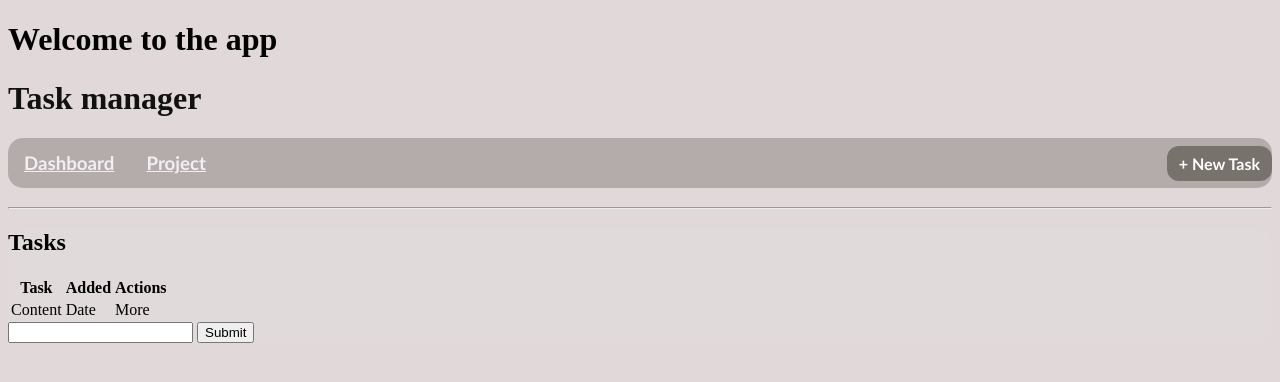
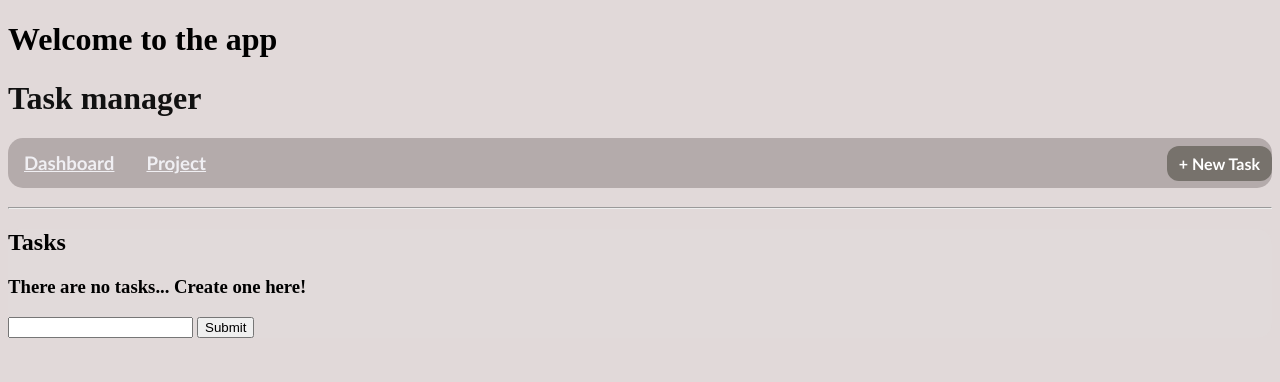
Before and after one commit to Oladelefam/Busniess, a Flask app: page / in a window 1280 px wide. Shown: the top 382 px of the page. Run offline with Flask 3, Linux system fonts and the light colour scheme.

Commit message:
Implement task management features: add task creation, display tasks with creation date, and set up database model

```diff
--- a/My_flask/First_back.py
+++ b/My_flask/First_back.py
@@ -1,19 +1,54 @@
-from flask import Flask, render_template
+from flask import Flask, render_template, redirect, request
 from flask_sqlalchemy import SQLAlchemy
+from datetime import datetime
 
 # My app
 
 app = Flask(__name__)
 
 app.config["SQLALCHEMY_DATABASE_URI"] = "sqlite:///database.db"
-db = SQLAlchemy()
+db = SQLAlchemy(app)
 
-@app.route("/")
+
+#Data class - row of data
+class MyTask(db.Model):
+    id = db.Column(db.Integer, primary_key=True)
+    Content = db.Column(db.String(100), nullable=False)
+    complete = db.Column(db.Integer, default=0)
+    created = db.Column(db.DateTime, default=datetime.utcnow)
+
+    def __repr__(self) -> str:
+        return f"Task (self.id)"
+
+
+#Routes to Webpage
+#Home page
+@app.route("/", methods=["POST", "GET"])
 
 def index():
-    return render_template("Main.html")
+    #Add a Task
+    if request.method == "POST":
+        Current_task = request.form['content']
+        new_task = MyTask(content=Current_task)
+        try:
+            db.session.add(new_task)
+            db.session.commit()
+            return redirect("/")
+        except Exception as e:
+            print(f"Error{e}")
+            return f"Error{e}"
+    #See all current task
+    else:
+        tasks = MyTask.query.order_by(MyTask.created).all()
+
+        return render_template("Main.html", task=tasks)
+
+
+
 
 
 
 if __name__ == "__main__":
+    with app.app_context():
+        db.create_all()
     app.run(debug=True)
--- a/My_flask/templates/Main.html
+++ b/My_flask/templates/Main.html
@@ -8,6 +8,7 @@
 
 {% block body %}
 <header>
+
   <h1>
     <a id="Title1" href="{{ url_for('index') }}">Task manager</a>
   </h1>
@@ -26,20 +27,33 @@
 
 <main>
   <div class="content">
+
     <h2 id="header1"> Tasks </h2>
+    {% if tasks | length < 1%}
+    <h3>There are no tasks... Create one here!</h3>
+    {% else %}
     <table>
       <tr>
         <th> Task </th>
         <th> Added </th>
         <th> Actions </th>
       </tr>
-      <tr>
-        <td>Content</td>
-        <td>Date</td>
-        <td>More</td>
-      </tr>
+      {% for task in tasks %}
+        <tr>
+            <td>{{task.content}}</td>
+            <td>{{task.created.strftime("%d")}}</td>
+            <td>
+                <a href="/delete/{{task.id}}">Delete</a>
+            </td>
+            <br>
+            <td>
+                <a href="/update/{{task.id}}">Edit</a>
+            </td>
+        </tr>
+      {% endfor %}
     </table>
-    <form action="">
+    {% endif %}
+    <form action="/", method="POST">
       <input type="text" name="content" id="content">
       <input type="submit" name="Add Task" id="btn_add">
     </form>
```
Also changed, not shown: instance/database.db (added).
